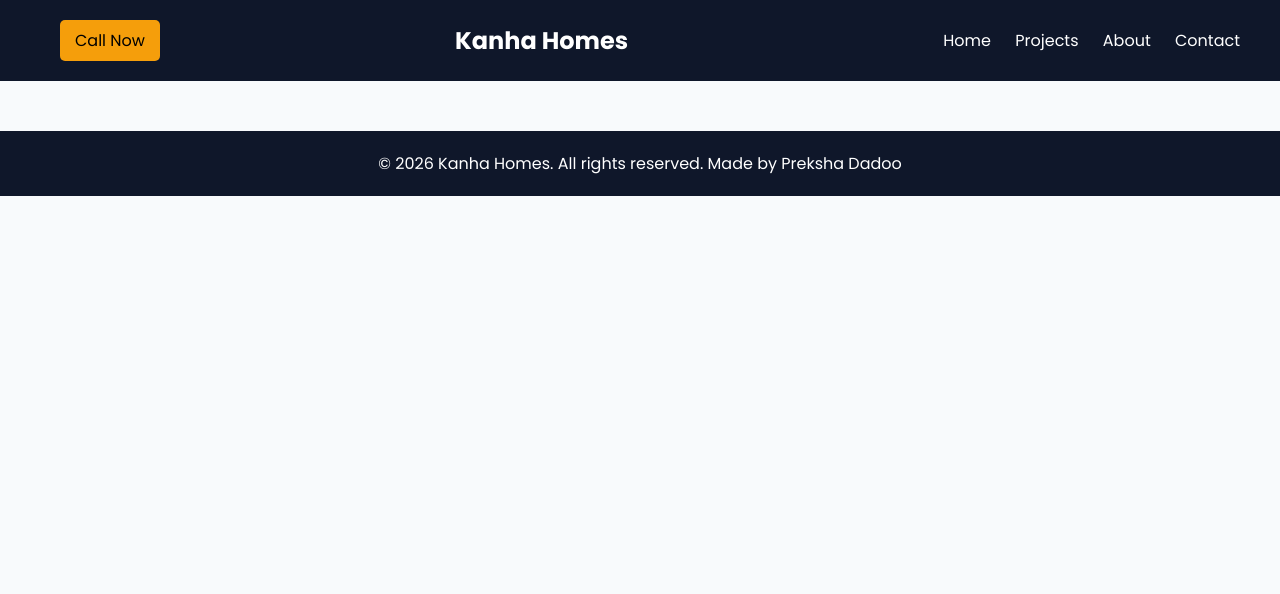
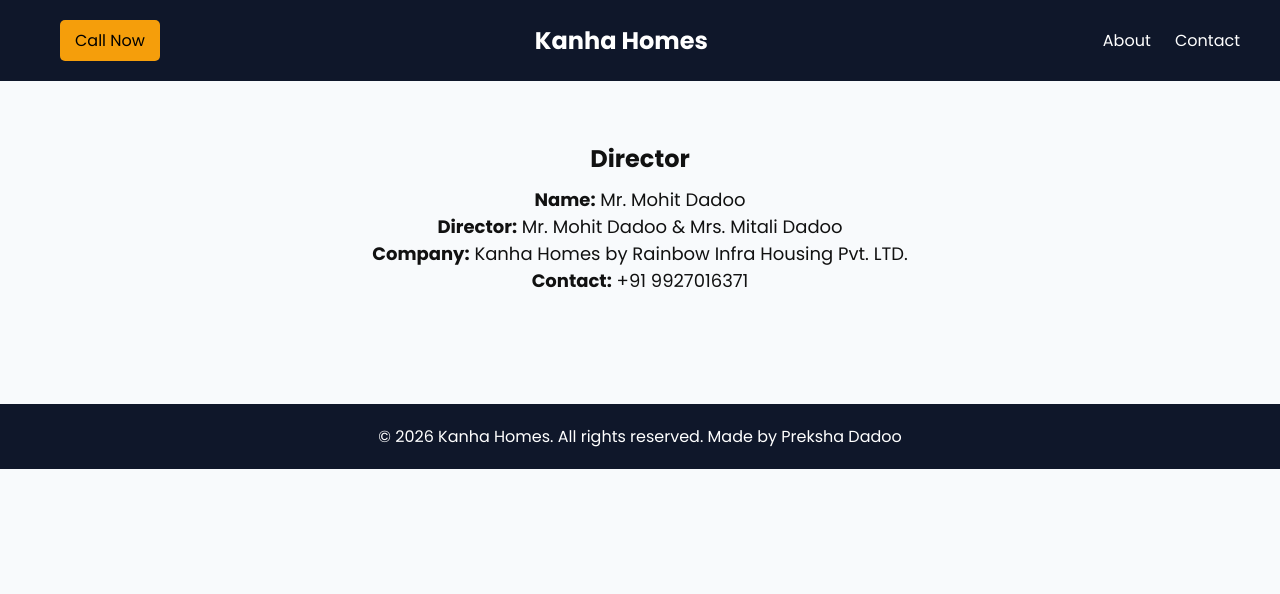
Before and after one commit to Preksha-Dadoo/kanha-homes, a Flask app: page / in a window 1280 px wide. Shown: the top 594 px of the page. Run offline with Flask 3, Linux system fonts and the light colour scheme; some libraries are stand-ins or nearby versions.

Commit message:
Temporarily hide project info for RERA

```diff
--- a/templates/index.html
+++ b/templates/index.html
@@ -161,13 +161,22 @@
 
             <h2>Kanha Homes</h2>
             <div>
-                <a href="/">Home</a>
-                <a href="/projects">Projects</a>
+                <!-- <a href="/projects">Projects</a> -->
                 <a href="/about">About</a>
                 <a href="/contact">Contact</a>
             </div>
         </nav>
     </header>
+
+
+    <section class="section" style="text-align:center;">
+    <h2>Director</h2>
+    <p style="font-size:18px; margin-top:10px;"><b>Name:</b> Mr. Mohit Dadoo</p>
+    <p style="font-size:18px;"><b>Director:</b> Mr. Mohit Dadoo & Mrs. Mitali Dadoo</p>
+    <p style="font-size:18px;"><b>Company:</b> Kanha Homes by Rainbow Infra Housing Pvt. LTD. </p>
+    <p style="font-size:18px;"><b>Contact:</b> +91 9927016371</p>
+</section>
+
     <!--
     <section class="hero">
         <h1>Residential Premium Duplex Homes in Your City</h1>
```
